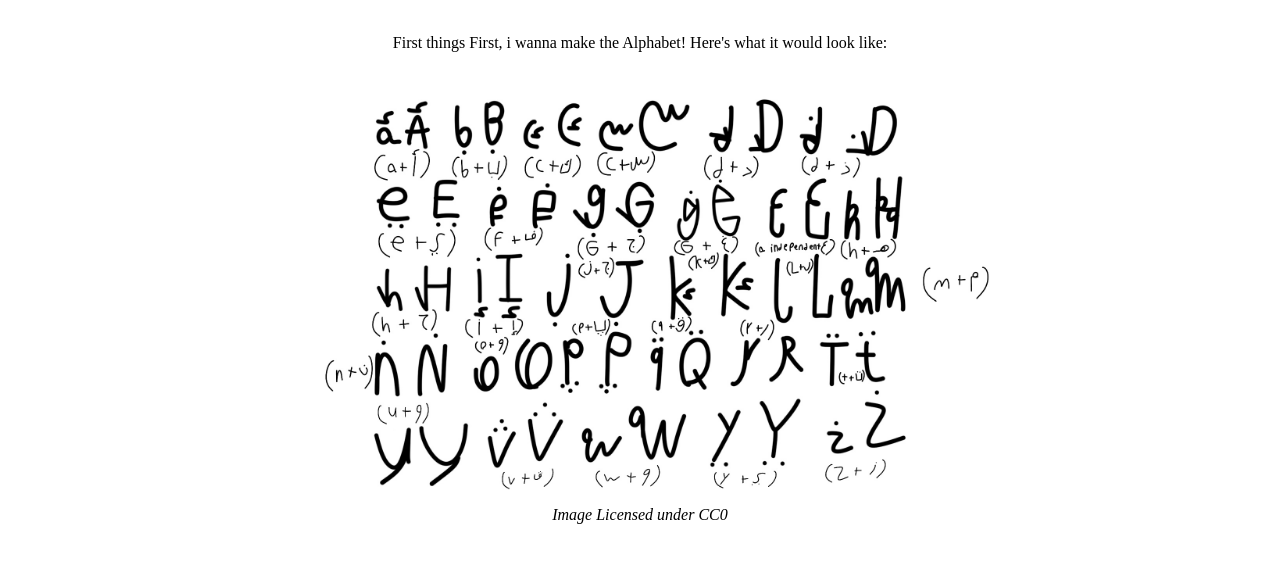
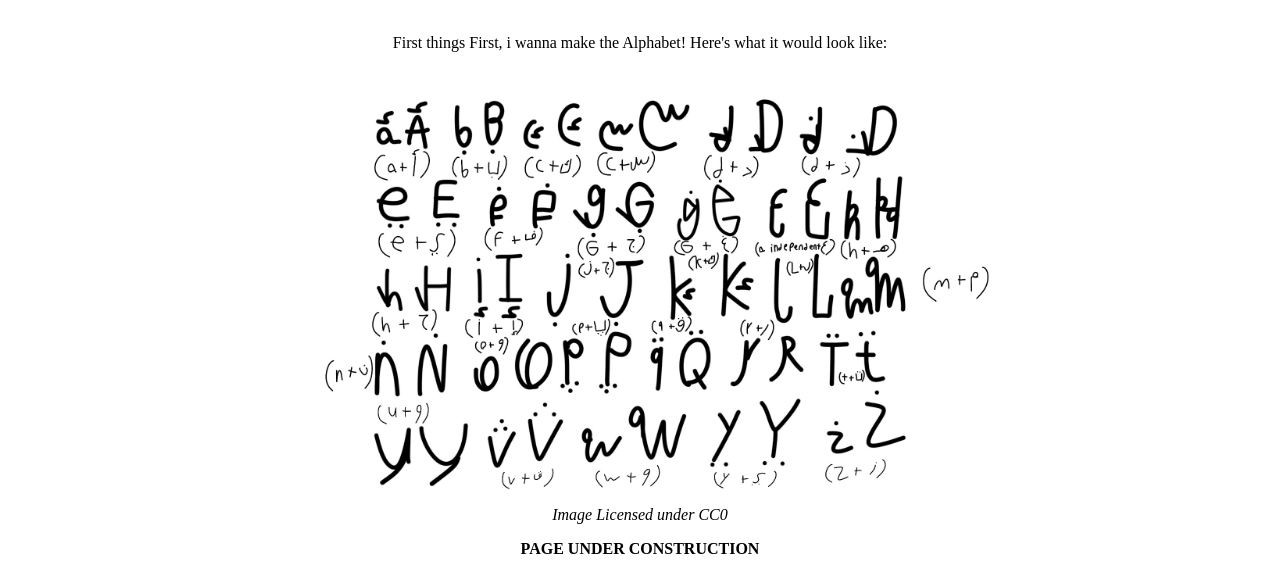
Before and after one commit to 69420gaming/69420gaming.github.io, a plain HTML site: page sections/fun/Pages/my-own-conlang/index.html in a window 1280 px wide. Shown: the part 486-1052 px from the top of the page. Drawn offline with Linux system fonts and the light colour scheme.

Commit message:
update index.html

```diff
--- a/sections/fun/Pages/my-own-conlang/index.html
+++ b/sections/fun/Pages/my-own-conlang/index.html
@@ -40,6 +40,9 @@
 
     <img src="images/IMG_0114.jpeg" style="width: 750px"/>
     <em><p>Image Licensed under CC0</p></em>
+
+
+    <strong>PAGE UNDER CONSTRUCTION</strong>
   </div>
 </body>
 
```
